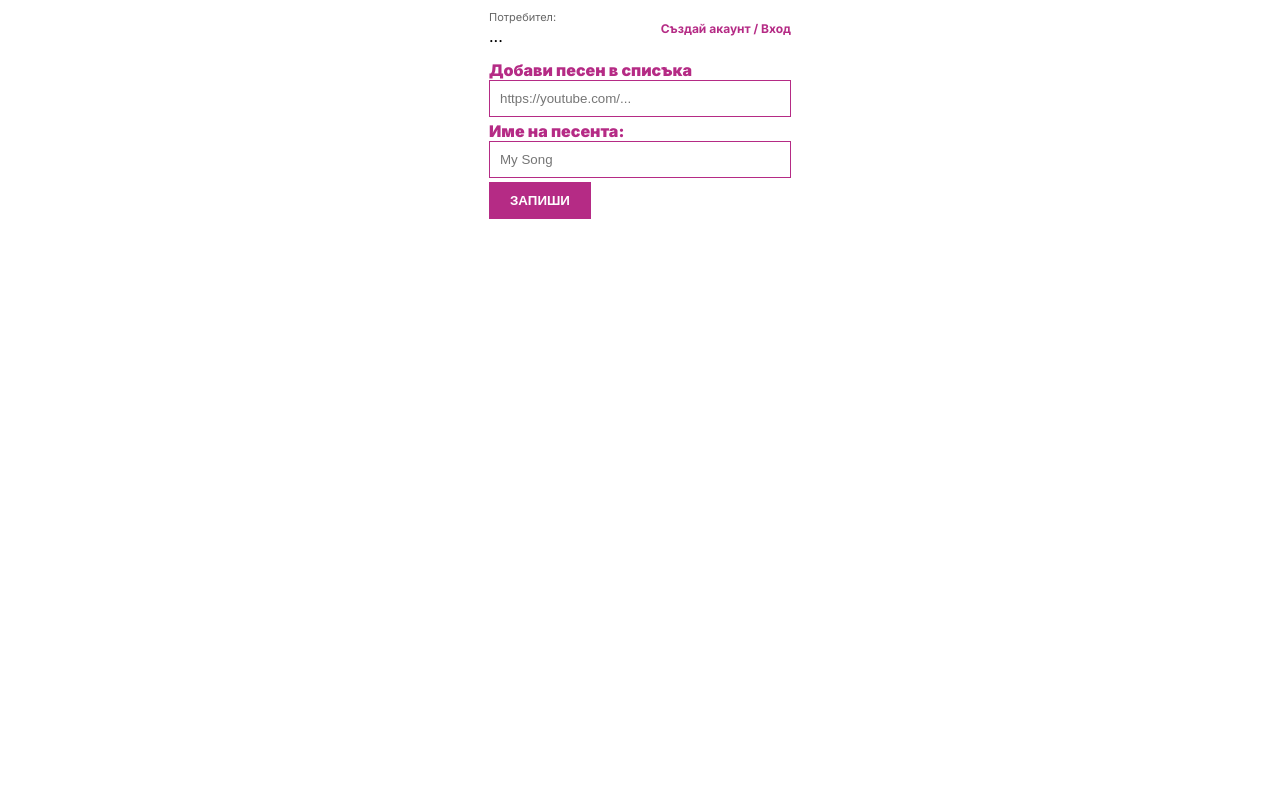
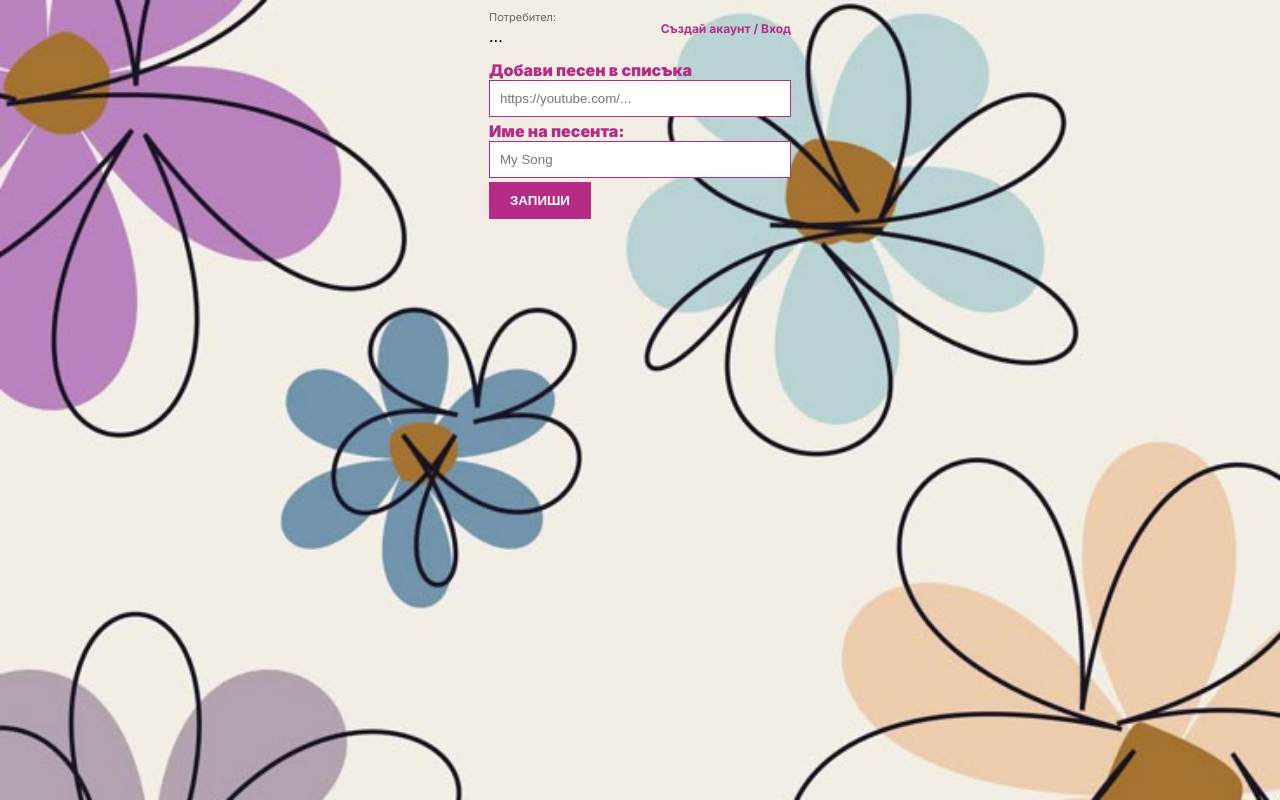
Before and after one commit to getsova/MusicApp, a website built with Vite: page index.html in a window 1280 px wide. Built offline with nearby package versions, Linux system fonts and the light colour scheme; no server answers.

Commit message:
background

```diff
--- a/index.css
+++ b/index.css
@@ -3,6 +3,8 @@ body {
     padding: 10px;
     font-family: "Inter", "Segoe UI", "Roboto", sans-serif;
     max-width: 302px;
+    background-image: url(flowers.jpg);
+    background-size: cover;
 }
 
 .topbar {
```
Also changed, not shown: flowers.jpg (added).
